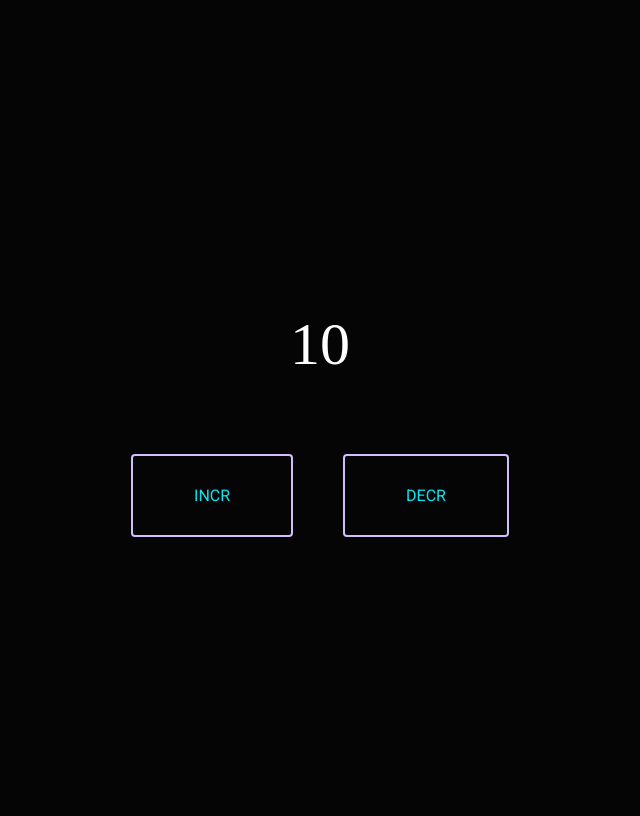
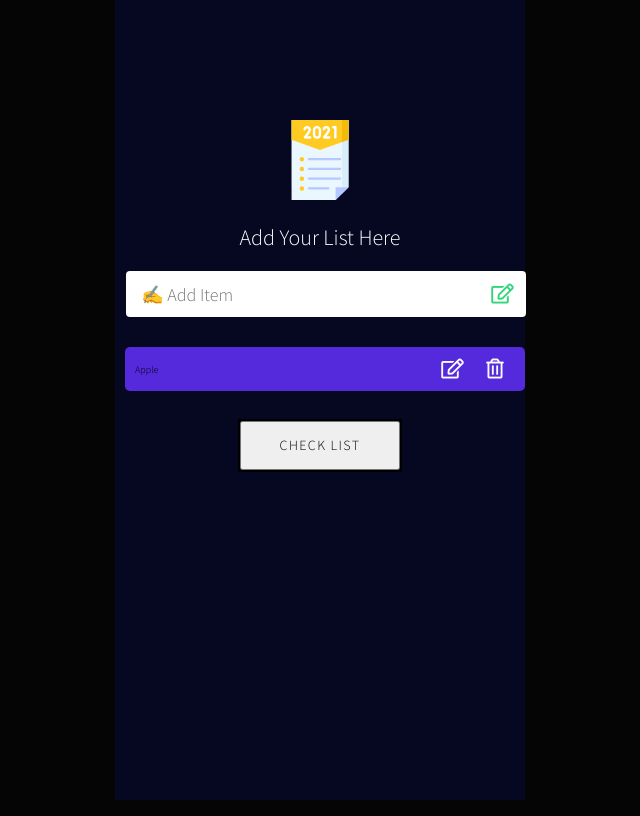
Before and after one commit to Tareq1131/React_projects, a React (Create React App) app: page / in a window 1280 px wide. Shown: the whole page, without its empty margins (320-960 px from the left). Built offline with nearby package versions, Linux system fonts and the light colour scheme.

Commit message:
design done

```diff
--- a/public/index.html
+++ b/public/index.html
@@ -14,6 +14,15 @@
       manifest.json provides metadata used when your web app is installed on a
       user's mobile device or desktop. See https://developers.google.com/web/fundamentals/web-app-manifest/
     -->
+
+    <link
+    rel="stylesheet"
+    href="https://cdnjs.cloudflare.com/ajax/libs/font-awesome/5.15.0/css/all.min.css"
+    integrity="sha512-BnbUDfEUfV0Slx6TunuB042k9tuKe3xrD6q4mg5Ed72LTgzDIcLPxg6yI2gcMFRyomt+yJJxE+zJwNmxki6/RA=="
+    crossorigin="anonymous"
+    referrerpolicy="no-referrer"
+  />
+
     <link rel="manifest" href="%PUBLIC_URL%/manifest.json" />
     <!--
       Notice the use of %PUBLIC_URL% in the tags above.
--- a/src/App.js
+++ b/src/App.js
@@ -4,6 +4,7 @@
 //import Resturant from './component/Basick/Resturant'
 // import UseEff from './component/Hooks/UseEff'
 import UseReducer from './component/Hooks/UseReducer'
+import Todo from './component/todoreact/todo';
 
 
 
@@ -15,7 +16,8 @@
        {/* <UseEff/> */}
      {/* <Resturant/> */}
    {/* <UseState/> */}
-   <UseReducer/>
+   {/* <UseReducer/> */}
+   <Todo/>
 
     </>
 
--- /dev/null
+++ b/src/component/todoreact/style.css
@@ -0,0 +1,228 @@
+@import url("https://fonts.googleapis.com/css2?family=Source+Sans+Pro:wght@300&display=swap");
+
+* {
+  margin: 0;
+  padding: 0;
+  box-sizing: border-box;
+  font-family: "Source Sans Pro", sans-serif;
+}
+
+html {
+  font-size: 62.5%;
+}
+
+.main-div {
+  min-height: 100vh;
+  background: #060822;
+  display: flex;
+  justify-content: center;
+  /* align-items: center; */
+}
+
+.child-div {
+  text-align: center;
+  margin-top: 12rem;
+}
+
+.child-div figure img {
+  width: 10rem;
+  height: 8rem;
+}
+
+.child-div figure figcaption {
+  color: #fff;
+  font-size: 2.2rem;
+  padding-top: 2rem;
+  text-transform: capitalize;
+}
+
+input {
+  /* display: block; */
+  min-width: 40rem;
+  height: 3.4rem;
+  padding: 2rem 1.2rem;
+  font-size: 1.8rem;
+  line-height: 1.42857143;
+  margin-top: 2rem;
+  color: rgb(58, 57, 57);
+  background-color: #fff;
+  background-image: none;
+  border: 0.1rem solid #ccc;
+  border-radius: 0.4rem;
+  -webkit-box-shadow: inset 0 0.1rem 0.1rem rgb(0 0 0 / 8%);
+  box-shadow: inset 0 0.1rem 0.1rem rgb(0 0 0 / 8%);
+  transition: border-color ease-in-out 0.15s, box-shadow ease-in-out 0.15s;
+}
+
+input,
+input:focus,
+input:active,
+input:active:focus {
+  border: none;
+  padding: 2.3rem 1.5rem;
+  outline: none;
+}
+input {
+  -webkit-box-shadow: none;
+  box-shadow: none;
+  -webkit-transition: all 0.2s linear;
+  transition: all 0.2s linear;
+}
+input:focus {
+  -webkit-box-shadow: 0 0 1.5rem rgba(0, 0, 0, 0.2);
+  box-shadow: 0 0 1.5rem rgba(0, 0, 0, 0.2);
+}
+
+/*  Please Subscribe to ThapaTechnical Youtube Channel
+/* Click Here: https://www.youtube.com/thapatechnical  */
+
+.todo-btn {
+  width: 5rem;
+  display: flex;
+  justify-content: space-around;
+}
+
+.fa {
+  margin-left: -2.5rem;
+  cursor: pointer;
+  pointer-events: auto;
+  z-index: 10;
+  background-color: #fff;
+  background-image: none;
+  color: #666;
+  -webkit-transition: color 0.15s linear;
+  transition: color 0.15s linear;
+  font-size: 2rem;
+}
+.fa:hover {
+  color: rgb(47, 214, 122);
+}
+
+.fa-plus:before {
+  content: "\f067";
+  font-size: 1.5rem;
+}
+
+.showItems {
+  margin-top: 3rem;
+  text-align: center;
+}
+
+.eachItem {
+  background: #fff;
+  padding: 1.2rem 1rem;
+  border-radius: 0.5rem;
+  margin-bottom: 0.7rem;
+  margin-left: 1rem;
+  min-width: 40rem;
+  word-break: break-word;
+  background: rgb(85, 41, 220);
+  display: flex;
+  justify-content: space-between;
+  align-items: center;
+}
+
+.eachItem:hover {
+  background: rgb(249, 249, 252);
+  color: rgb(85, 41, 220);
+}
+
+.showItems .eachItem h3 {
+  padding-left: 1rem;
+  font-size: 1.6rem;
+  color: #fff;
+}
+
+.fa-trash-alt,
+.fa-edit {
+  /* margin-left: -2.5rem; */
+  cursor: pointer;
+  pointer-events: auto;
+  z-index: 10;
+  color: rgb(251, 251, 251);
+  -webkit-transition: color 0.15s linear;
+  transition: color 0.15s linear;
+  font-size: 2rem;
+}
+
+.addItems .fa-edit {
+  color: rgb(47, 214, 122);
+}
+
+.fa-edit {
+  margin-left: -3.5rem;
+}
+
+/*  Please Subscribe to ThapaTechnical Youtube Channel
+/* Click Here: https://www.youtube.com/thapatechnical  */
+
+.eachItem:hover .fa-trash-alt {
+  color: rgb(214, 47, 61);
+}
+
+.eachItem:hover .fa-edit {
+  color: rgb(100, 214, 47);
+}
+
+.eachItem:hover h3 {
+  color: rgb(85, 41, 220);
+}
+
+.btn {
+  letter-spacing: 0.1em;
+  cursor: pointer;
+  font-size: 14px;
+  font-weight: 400;
+  line-height: 45px;
+  max-width: 160px;
+  position: relative;
+  text-decoration: none;
+  text-transform: uppercase;
+  width: 100%;
+}
+.btn:hover {
+  text-decoration: none;
+}
+
+.effect04 {
+  --uismLinkDisplay: var(--smLinkDisplay, inline-flex);
+  display: var(--uismLinkDisplay);
+  color: #000;
+  outline: solid 2px #000;
+  position: relative;
+  transition-duration: 0.4s;
+  overflow: hidden;
+}
+
+.effect04::before,
+.effect04 span {
+  margin: 0 auto;
+  transition-timing-function: cubic-bezier(0.86, 0, 0.07, 1);
+  transition-duration: 0.4s;
+}
+
+.effect04:hover {
+  background-color: rgb(85, 41, 220);
+}
+
+.effect04:hover span {
+  -webkit-transform: translateY(-400%) scale(-0.1, 20);
+  transform: translateY(-400%) scale(-0.1, 20);
+}
+
+.effect04::before {
+  content: attr(data-sm-link-text);
+  color: #fff;
+  position: absolute;
+  left: 0;
+  right: 0;
+  margin: auto;
+  -webkit-transform: translateY(500%) scale(-0.1, 20);
+  transform: translateY(500%) scale(-0.1, 20);
+}
+
+.effect04:hover::before {
+  letter-spacing: 0.05em;
+  -webkit-transform: translateY(0) scale(1, 1);
+  transform: translateY(0) scale(1, 1);
+}
--- /dev/null
+++ b/src/component/todoreact/todo.js
@@ -0,0 +1,51 @@
+import React from 'react'
+import "./style.css";
+
+
+const Todo = () => {
+  return (
+    <>
+      <div className='main-div'>
+            <div className='child-div'>
+                <figure>
+                    <img src='./images/todo.svg' alt='image'/>
+                    <figcaption>Add Your List Here</figcaption>
+                </figure>
+                <div className='addItems'>
+
+                    <input type='text'
+                    placeholder="✍ Add Item"
+                    className='form-control'
+                    />
+                     <i className="far fa-edit add-btn"></i>
+                     {/* <i className="fa fa-plus add-btn"></i> */}
+                </div>
+                {/* show items */}
+                <div className="showItems">
+                    <div className="eachItem">
+                        <h>Apple</h>
+                        <div className='todo-btn'>
+                            <i className="far fa-edit add-btn"></i>
+                            <i className="far fa-trash-alt add-btn"></i>
+                        </div>
+                    </div>
+                </div>
+
+                {/* remove all button */}
+                <div className="showItems">
+            <button
+              className="btn effect04"
+              data-sm-link-text="Remove All"
+             // onClick={removeAll}
+              >
+              <span> CHECK LIST</span>
+            </button>
+          </div>
+            </div>
+
+      </div>
+    </>
+  )
+}
+
+export default Todo
```
